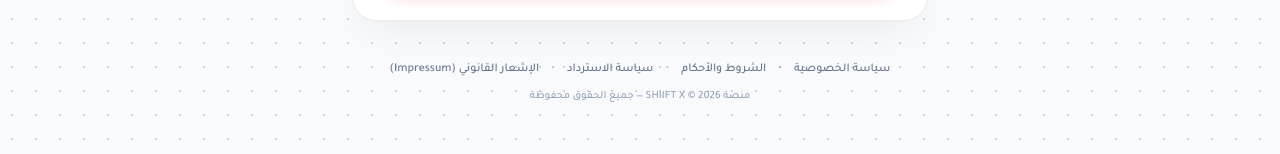
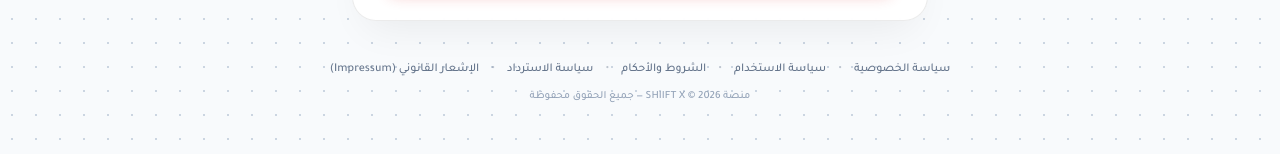
Before and after one commit to pnypyc27dh-anas/shiiftx-retail-store, a website: page delete-account.html in a window 1280 px wide. Shown: the part 665-819 px from the top of the page. Drawn offline with nearby package versions, Linux system fonts and the light colour scheme; files that its build step writes are made by us from their sources.

Commit message:
Add acceptable use policy link to footer
Added a link to the acceptable use policy in the footer.

```diff
--- a/delete-account.html
+++ b/delete-account.html
@@ -431,6 +431,8 @@
         <div class="flex flex-wrap justify-center items-center gap-3 text-xs text-slate-500 dark:text-slate-400">
             <a href="privacy.html" class="hover:text-slate-900 dark:hover:text-white hover:underline transition">سياسة الخصوصية</a>
             <span class="opacity-40">•</span>
+            <a href="acceptableuse.html" class="hover:text-slate-900 dark:hover:text-white hover:underline transition">سياسة الاستخدام</a>
+            <span class="opacity-40">•</span>
             <a href="terms.html" class="hover:text-slate-900 dark:hover:text-white hover:underline transition">الشروط والأحكام</a>
             <span class="opacity-40">•</span>
             <a href="refund.html" class="hover:text-slate-900 dark:hover:text-white hover:underline transition">سياسة الاسترداد</a>
```
